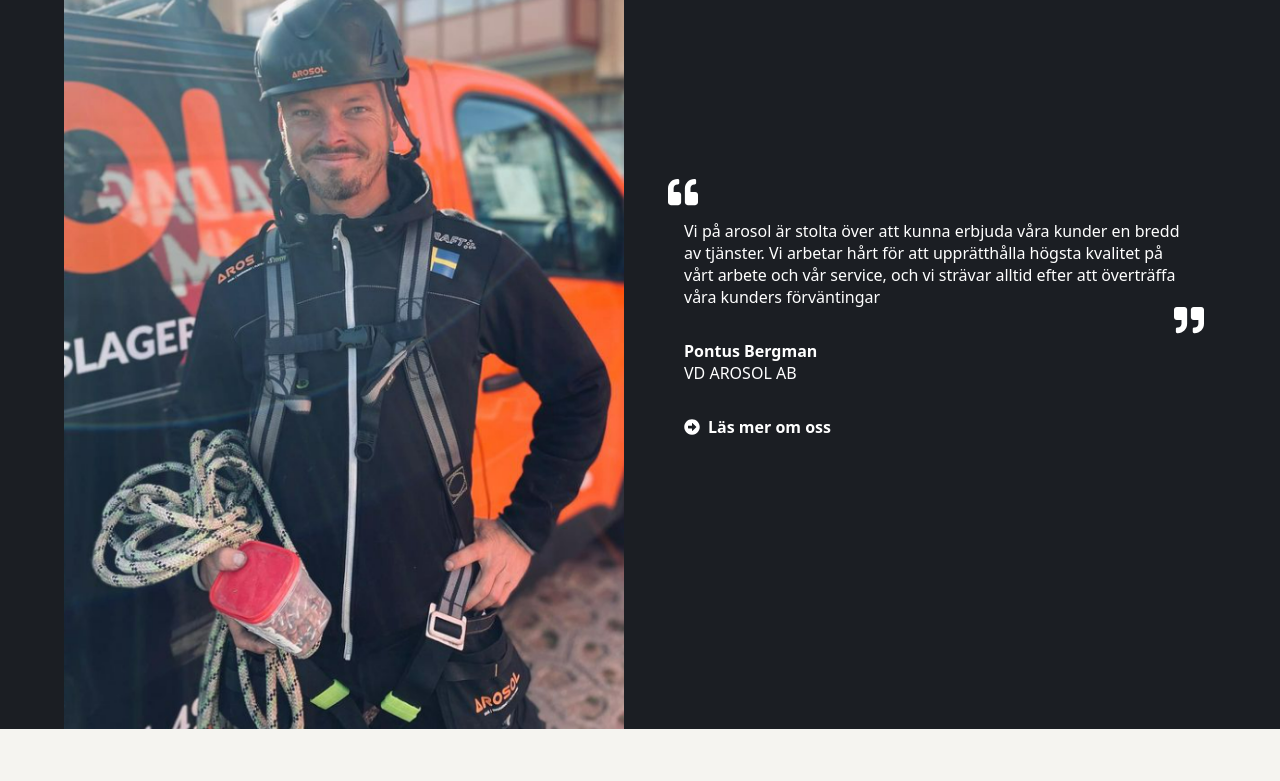
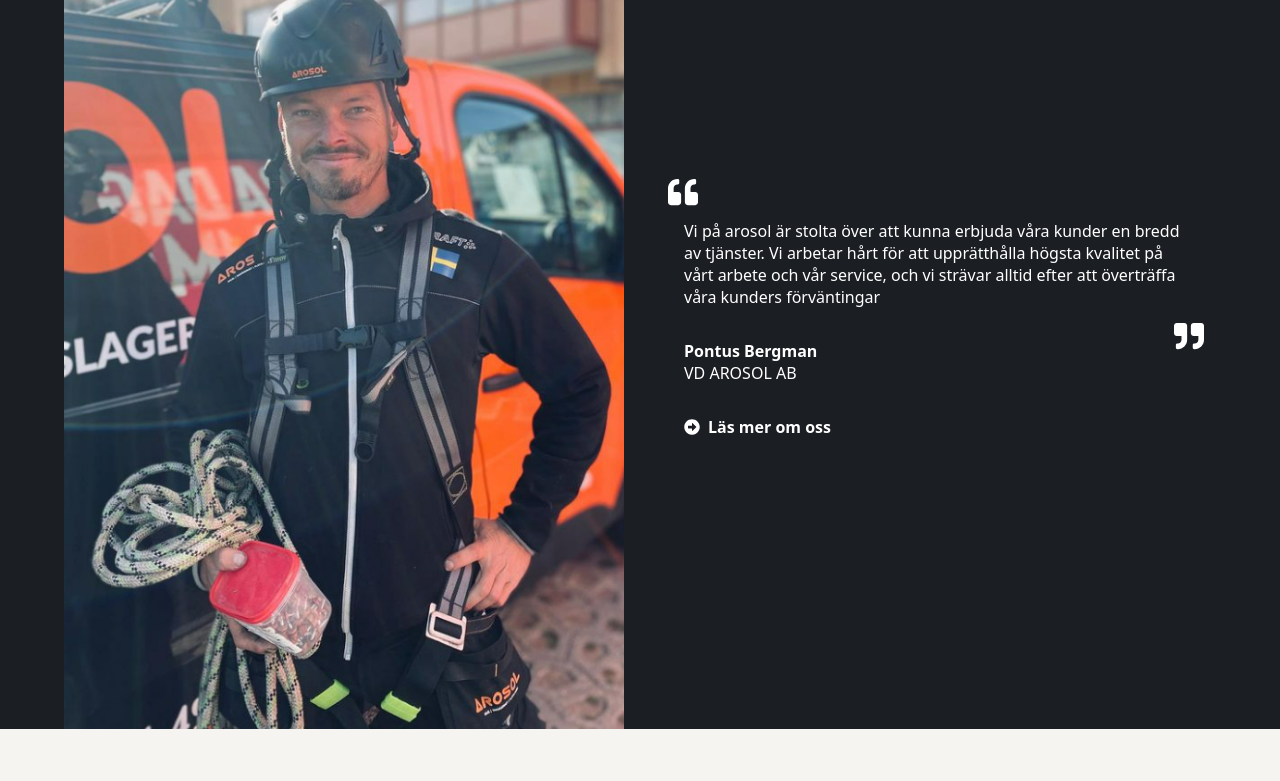
Before and after one commit to annamalinelisabet/AROSOL, a React (Vite) app: page / in a window 1280 px wide. Shown: the part 2617-3398 px from the top of the page. Built offline with nearby package versions, Linux system fonts and the light colour scheme.

Commit message:
Change rem on left-quote

```diff
--- a/src/views/Home/HomeView.css
+++ b/src/views/Home/HomeView.css
@@ -163,7 +163,7 @@
 }
 
 .HomeView .left-quote {
-    bottom: -2rem;
+    bottom: -3rem;
     content: '';
     height: 40px;
     position: absolute;
```
